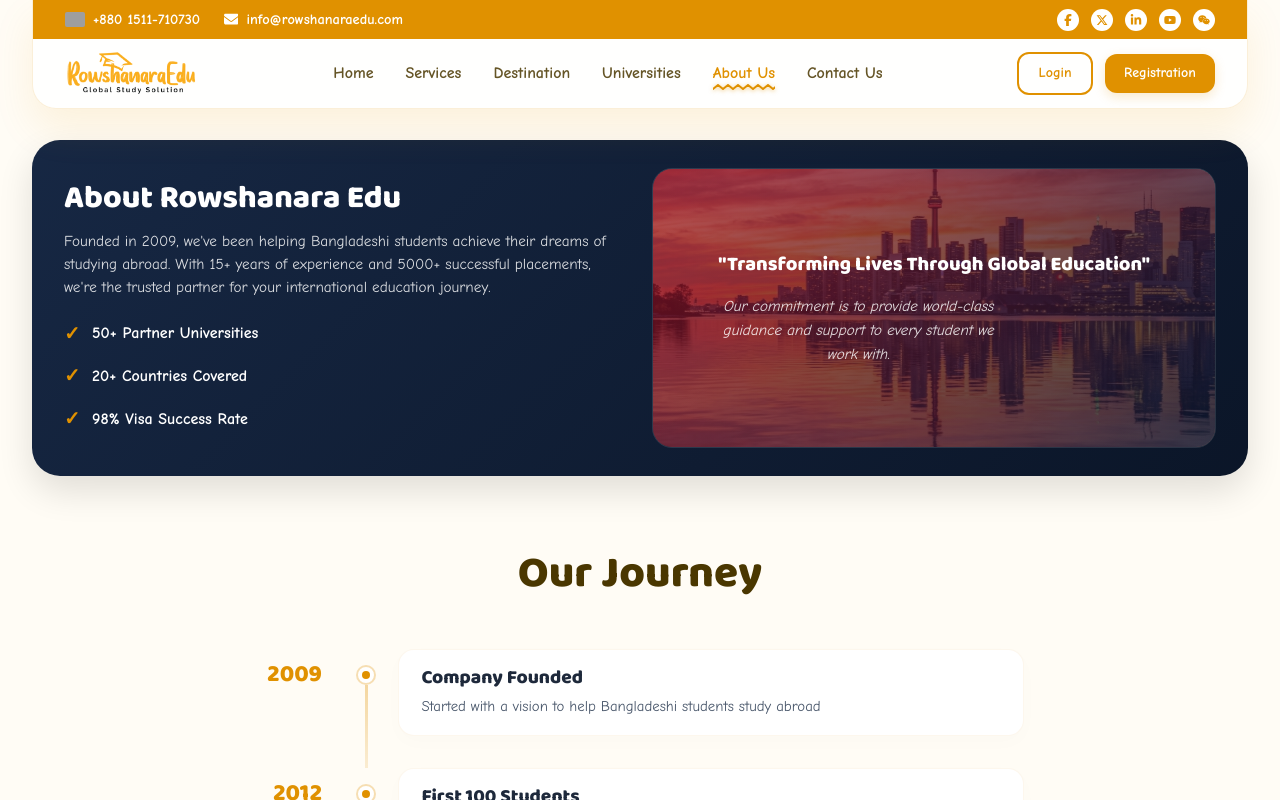
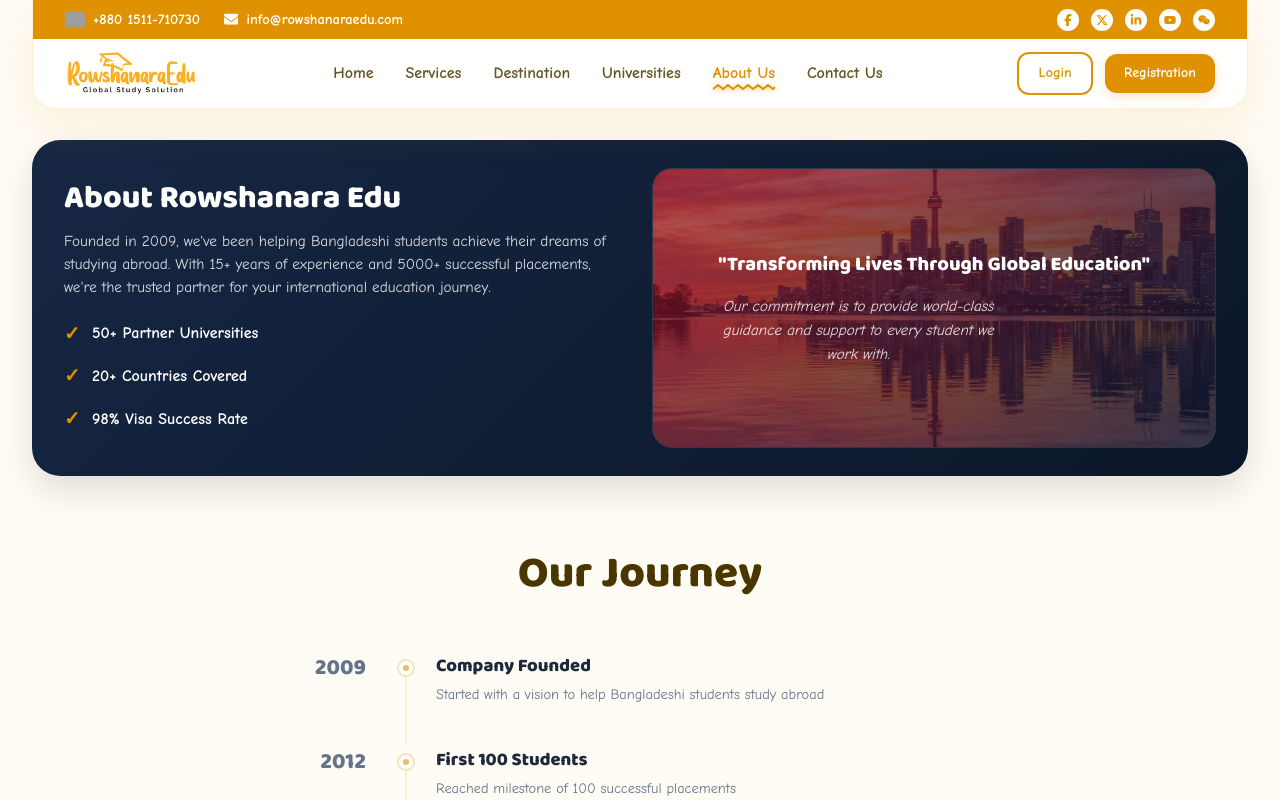
Before and after one commit to princeshiamofficial/Rowshanara-Edu, a Next.js app: page /about in a window 1280 px wide. Shown: the top 800 px of the page. Built offline with nearby package versions, Linux system fonts and the light colour scheme; grey boxes are pictures that could not be loaded.

Commit message:
style: simplify Journey timeline component to make it extra minimal and clean

```diff
--- a/src/components/about/Journey.tsx
+++ b/src/components/about/Journey.tsx
@@ -29,7 +29,7 @@ export default function Journey() {
 
       <div style={{
         position: "relative",
-        maxWidth: "800px",
+        maxWidth: "700px", // slightly narrower container for a more focused minimal look
         margin: "0 auto",
         padding: "0 1rem"
       }}>
@@ -48,15 +48,15 @@ export default function Journey() {
             >
               {/* Year column */}
               <div style={{
-                width: "90px",
+                width: "80px", // reduced from 90px for cleaner spacing
                 textAlign: "right",
-                paddingRight: "24px",
-                fontSize: "1.5rem",
+                paddingRight: "20px",
+                fontSize: "1.4rem",
                 fontWeight: 800,
-                color: isHovered ? "#c78100" : "var(--primary)",
+                color: isHovered ? "var(--primary)" : "#64748b",
                 fontFamily: "'Baloo 2', cursive",
                 lineHeight: "1.2",
-                paddingTop: "12px",
+                paddingTop: "6px",
                 transition: "color 0.25s ease"
               }}>
                 {ms.year}
@@ -72,27 +72,27 @@ export default function Journey() {
               }}>
                 {/* The Dot Ring */}
                 <div style={{
-                  width: "20px",
-                  height: "20px",
+                  width: "18px",
+                  height: "18px",
                   borderRadius: "50%",
                   backgroundColor: "white",
-                  border: isHovered ? "2px solid var(--primary)" : "2px solid rgba(224, 145, 0, 0.3)",
+                  border: isHovered ? "2px solid var(--primary)" : "2px solid rgba(224, 145, 0, 0.25)",
                   display: "flex",
                   alignItems: "center",
                   justifyContent: "center",
                   zIndex: 2,
-                  marginTop: "16px",
+                  marginTop: "10px",
                   transition: "all 0.25s ease",
                   transform: isHovered ? "scale(1.2)" : "scale(1)",
-                  boxShadow: isHovered ? "0 0 10px rgba(224, 145, 0, 0.15)" : "none"
+                  boxShadow: isHovered ? "0 0 8px rgba(224, 145, 0, 0.12)" : "none"
                 }}>
                   {/* Inner Dot */}
                   <div style={{
-                    width: "8px",
-                    height: "8px",
+                    width: "6px",
+                    height: "6px",
                     borderRadius: "50%",
                     backgroundColor: "var(--primary)",
-                    boxShadow: isHovered ? "0 0 6px var(--primary)" : "none",
+                    opacity: isHovered ? 1 : 0.6,
                     transition: "all 0.25s ease"
                   }}></div>
                 </div>
@@ -101,12 +101,12 @@ export default function Journey() {
                 {index !== milestones.length - 1 && (
                   <div style={{
                     position: "absolute",
-                    top: "36px",
+                    top: "28px",
                     bottom: "-2rem",
-                    width: "3px",
+                    width: "2px", // reduced from 3px for extra minimalism
                     background: isHovered
-                      ? "linear-gradient(to bottom, var(--primary) 0%, rgba(224, 145, 0, 0.4) 100%)"
-                      : "linear-gradient(to bottom, rgba(224, 145, 0, 0.35) 0%, rgba(224, 145, 0, 0.15) 100%)",
+                      ? "var(--primary)"
+                      : "rgba(224, 145, 0, 0.15)",
                     zIndex: 1,
                     transition: "background 0.25s ease"
                   }}></div>
@@ -116,33 +116,28 @@ export default function Journey() {
               {/* Content Card column */}
               <div style={{
                 flex: 1,
-                paddingLeft: "12px",
-                transform: isHovered ? "translateX(6px)" : "none",
+                paddingLeft: "10px",
+                transform: isHovered ? "translateX(4px)" : "none",
                 transition: "transform 0.3s cubic-bezier(0.16, 1, 0.3, 1)"
               }}>
                 <div style={{
-                  background: "#ffffff",
-                  border: isHovered ? "1px solid rgba(224, 145, 0, 0.2)" : "1px solid rgba(224, 145, 0, 0.07)",
-                  borderRadius: "16px",
-                  padding: "1rem 1.4rem",
-                  boxShadow: isHovered
-                    ? "0 12px 30px rgba(224, 145, 0, 0.04)"
-                    : "0 6px 20px rgba(0, 0, 0, 0.015)",
-                  transition: "all 0.3s cubic-bezier(0.16, 1, 0.3, 1)"
+                  padding: "6px 0",
+                  transition: "all 0.3s ease"
                 }}>
                   <h3 style={{
-                    fontSize: "1.2rem",
+                    fontSize: "1.15rem",
                     fontWeight: 750,
-                    color: "#1e293b",
+                    color: isHovered ? "var(--primary)" : "#1e293b",
                     fontFamily: "'Baloo 2', cursive",
-                    margin: "0 0 0.35rem 0",
-                    lineHeight: "1.3"
+                    margin: "0 0 0.3rem 0",
+                    lineHeight: "1.3",
+                    transition: "color 0.25s ease"
                   }}>
                     {ms.title}
                   </h3>
                   <p style={{
-                    fontSize: "0.925rem",
-                    color: "#475569",
+                    fontSize: "0.9rem",
+                    color: "#64748b",
                     margin: 0,
                     fontFamily: "'Comic Neue', cursive",
                     lineHeight: "1.5"
```
